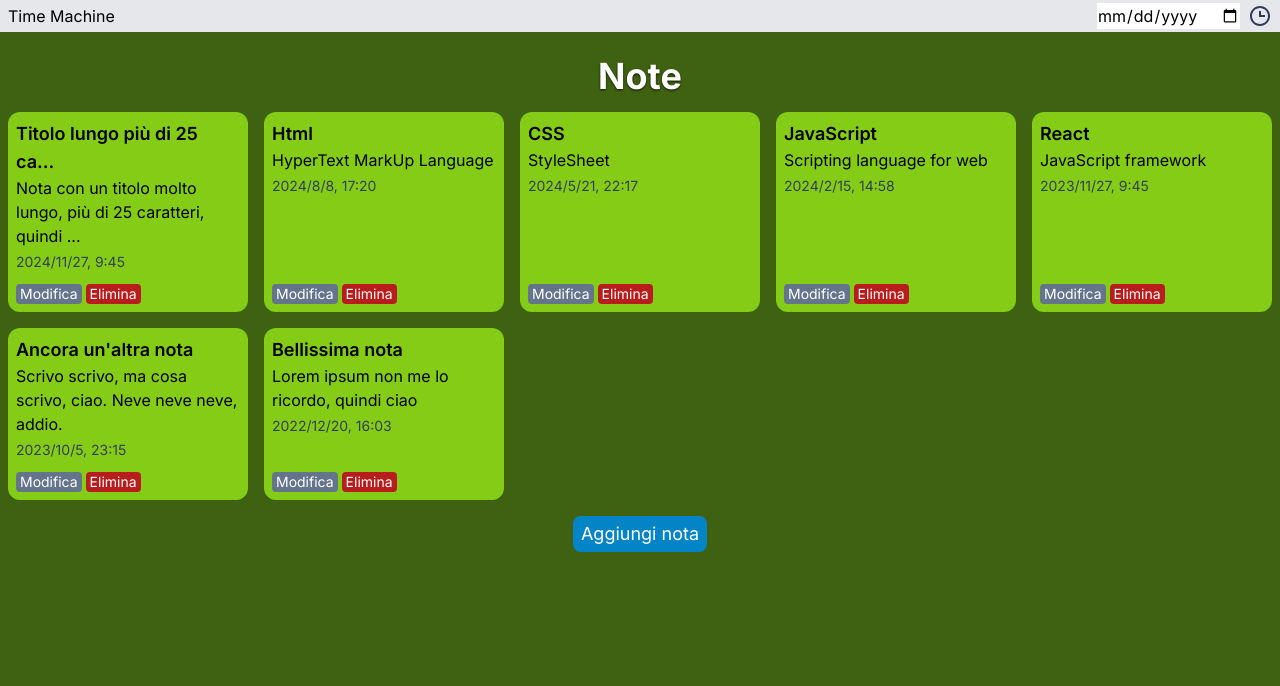
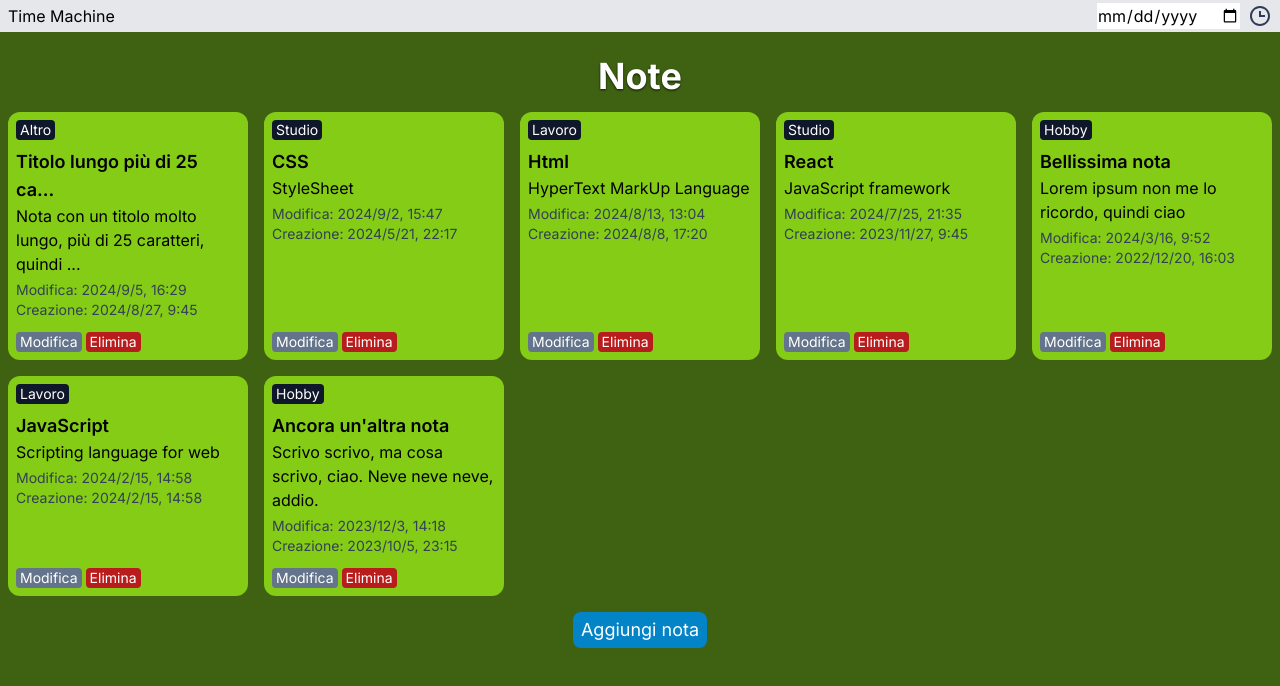
Before and after one commit to ufilme/Semplicemente-Etereo-Luminoso-Fulgido-Immutabile-Eternamente, a Next.js app in the folder src/: page /note in a window 1280 px wide. Shown: the top 686 px of the page. Built offline with nearby package versions, Linux system fonts and the light colour scheme.

Commit message:
add: notes creation date and category

```diff
--- a/src/app/components/NoteItem.tsx
+++ b/src/app/components/NoteItem.tsx
@@ -1,28 +1,36 @@
 import Link from "next/link";
-import note from "@/app/note/notes";
+import { notes } from "@/app/note/notes";
 
-export default function NoteItem(props: { nota:  {
+export default function NoteItem(props: { note:  {
                                             id: string,
                                             title: string
                                             body: string
-                                            date: Date
+                                            category: string
+                                            date_edit: Date
+                                            date_create: Date
                                           }}) {
 
-  let title = props.nota.title;
-  let body = props.nota.body;
-  let id = props.nota.id;
-  let year = props.nota.date.getFullYear();
-  let month = props.nota.date.getMonth() + 1;
-  let day = props.nota.date.getDate();
-  let hours = props.nota.date.getHours();
-  let minutes = String(props.nota.date.getMinutes()).padStart(2, "0");;
-  let editDate = year + "/" + month + "/" + day + ", " + hours + ":" + minutes;
+  let title = props.note.title;
+  let body = props.note.body;
+  let id = props.note.id;
+
+  function formatDate (date: Date) {
+    let year = date.getFullYear();
+    let month = date.getMonth() + 1;
+    let day = date.getDate();
+    let hours = date.getHours();
+    let minutes = String(date.getMinutes()).padStart(2, "0");;
+    let formattedDate = year + "/" + month + "/" + day + ", " + hours + ":" + minutes;
+    return formattedDate;
+  }
 
   return (
     <div className="notes-item relative rounded-xl bg-lime-500 p-2">
+      <h5 className="text-sm text-white rounded px-1 bg-slate-900 w-fit mb-2">{props.note.category}</h5>
       <h4 className="text-lg font-semibold">{title.length > 25 ? title.substring(0, 25) + "..." : title}</h4>
       <p className="text-base">{body.length > 60 ? body.substring(0, 60) + "..." : body}</p>
-      <p className="text-sm mt-1 mb-8 text-slate-700">{editDate}</p>
+      <p className="text-sm mt-1 text-slate-700">{"Modifica: " + formatDate(props.note.date_edit)}</p>
+      <p className="text-sm mb-8 text-slate-700">{"Creazione: " + formatDate(props.note.date_create)}</p>
       <div className="absolute bottom-0 flex gap-1">
         <Link href={"/note/" + id} className="text-sm text-white mb-2 rounded px-1 bg-slate-500 hover:bg-slate-700" >Modifica</Link>
         <button onClick={() => null} className="text-sm text-white mb-2 rounded px-1 bg-red-700 hover:bg-red-900" >Elimina</button>
--- a/src/app/note/[editId]/page.tsx
+++ b/src/app/note/[editId]/page.tsx
@@ -3,36 +3,41 @@
 import { useState, useRef } from "react";
 import Link from "next/link";
 
-import note from "@/app/note/notes"
+import { notes, categories } from "@/app/note/notes"
 
 export default function ModificaNote({ params }: { params: { editId: string } }) {
-  let nota:  {
+  let note:  {
     id: string,
     title: string
     body: string
-    date: Date
+    category: string
+    date_edit: Date
+    date_create: Date
   } | null;
 
-  nota = null;
-  for (let i in note) {
-    if (note[i].id == params.editId) {
-      nota = note[i];
+  note = null;
+  for (let i in notes) {
+    if (notes[i].id == params.editId) {
+      note = notes[i];
     }
   }
 
   let b = "Non ci sono note con id " + params.editId;
   let t = "Nota non trovata";
-  if (nota != null) {
-    t = nota.title;
-    b = nota.body;
+  let c = "null";
+  if (note != null) {
+    t = note.title;
+    b = note.body;
+    c = note.category;
   }
 
   const [title, setTitle] = useState(t);
   const titleRef = useRef<HTMLInputElement>(null);
   const [body, setBody] = useState(b);
   const bodyRef = useRef<HTMLTextAreaElement>(null);
+  const [category, setCategory] = useState(c);
 
-  let edit_nota = {id: params.editId, title: title, body: body, date: new Date()};
+  let edit_note = {id: params.editId, title: title, body: body, category: category, date_edit: new Date(), date_create: note?.date_create};
 
   function changeTitle () {
     let t = titleRef.current?.value;
@@ -46,11 +51,15 @@ export default function ModificaNote({ params }: { params: { editId: string } })
       setBody(b);
   }
 
+  function changeCategory(e: React.ChangeEvent<HTMLSelectElement>) {
+    setCategory(e.target.value);
+  }
+
   const handleSubmit = (e: React.MouseEvent<HTMLAnchorElement, MouseEvent>) => {
     if (title && body){
       //let uuid = crypto.randomUUID();
-      edit_nota = {id: params.editId, title: title, body: body, date: new Date()};
-      console.log(edit_nota);
+      edit_note = {id: params.editId, title: title, body: body, category: category, date_edit: new Date(), date_create: note?.date_edit};
+      console.log(edit_note);
     }
     else {
       e.preventDefault();
@@ -64,8 +73,21 @@ export default function ModificaNote({ params }: { params: { editId: string } })
       <form className="h-full mt-8 w-3/5 note-edit flex flex-col rounded-xl bg-lime-500 p-2">
         <input type="text" onChange={changeTitle} ref={titleRef} className="text-lg font-semibold placeholder-black bg-lime-500" value={title}/>
         <textarea onChange={changeBody} ref={bodyRef} className="h-full text-base placeholder-black bg-lime-500" value={body}></textarea>
+        <label htmlFor="category">Categoria:</label>
+        <select
+          id="category"
+          value={category}
+          onChange={changeCategory}
+          className="mt-1 bg-white p-2 rounded-md"
+        >
+          {categories.map((cat) => (
+            <option key={cat.name} value={cat.name}>
+              {cat.name}
+            </option>
+          ))}
+        </select>
       </form>
 
-      <Link href={{ pathname: "/note", query: {new_edit_nota: JSON.stringify(edit_nota)} }} onClick={handleSubmit} className="mt-2 mb-12 rounded-lg text-white bg-sky-600 hover:bg-sky-900 p-1">Salva</Link>
+      <Link href={{ pathname: "/note", query: {new_edit_nota: JSON.stringify(edit_note)} }} onClick={handleSubmit} className="mt-2 mb-12 rounded-lg text-white bg-sky-600 hover:bg-sky-900 p-1">Salva</Link>
     </div>
 }
--- a/src/app/note/new/page.tsx
+++ b/src/app/note/new/page.tsx
@@ -2,15 +2,17 @@
 
 import { useState, useRef } from "react";
 import Link from "next/link";
+import { categories } from "@/app/note/notes"
 
 export default function CreaNote() {
   const [title, setTitle] = useState("");
   const titleRef = useRef<HTMLInputElement>(null);
   const [body, setBody] = useState("");
   const bodyRef = useRef<HTMLTextAreaElement>(null);
+  const [category, setCategory] = useState(categories[0].name);
 
   let uuid = crypto.randomUUID();
-  let new_nota = {id: uuid, title: title, body: body, date: new Date()};
+  let new_nota = {id: uuid, title: title, body: body, date_edit: new Date(), date_create: new Date()};
 
   function changeTitle () {
     let t = titleRef.current?.value;
@@ -24,10 +26,14 @@ export default function CreaNote() {
       setBody(b);
   }
 
+  function changeCategory(e: React.ChangeEvent<HTMLSelectElement>) {
+    setCategory(e.target.value);
+  }
+
   const handleSubmit = (e: React.MouseEvent<HTMLAnchorElement, MouseEvent>) => {
     if (title && body){
       //let uuid = crypto.randomUUID();
-      new_nota = {id: uuid, title: title, body: body, date: new Date()};
+      new_nota = {id: uuid, title: title, body: body, date_edit: new Date(), date_create: new Date()};
       console.log(new_nota);
     }
     else {
@@ -42,6 +48,19 @@ export default function CreaNote() {
       <form className="h-full mt-8 w-3/5 note-edit flex flex-col rounded-xl bg-lime-500 p-2">
         <input type="text" onChange={changeTitle} ref={titleRef} placeholder="Titolo" className="text-lg font-semibold placeholder-black bg-lime-500" value={title}/>
         <textarea onChange={changeBody} ref={bodyRef} placeholder="Scrivi qualcosa..." className="h-full text-base placeholder-black bg-lime-500" value={body}></textarea>
+        <label htmlFor="category">Categoria:</label>
+        <select
+          id="category"
+          value={category}
+          onChange={changeCategory}
+          className="mt-1 bg-white p-2 rounded-md"
+        >
+          {categories.map((cat) => (
+            <option key={cat.name} value={cat.name}>
+              {cat.name}
+            </option>
+          ))}
+        </select>
       </form>
 
       <Link href={{ pathname: "/note", query: {new_edit_nota: JSON.stringify(new_nota)} }} onClick={handleSubmit} className="mt-2 mb-12 rounded-lg text-white bg-sky-600 hover:bg-sky-900 p-1">Salva</Link>
--- a/src/app/note/notes.tsx
+++ b/src/app/note/notes.tsx
@@ -1,47 +1,74 @@
 //dummy data
-const data = [
+export const notes = [
   {
     id: "0",
     title: "Html",
     body: "HyperText MarkUp Language",
-    date: new Date(2024, 7, 8, 17, 20)
+    category: "Lavoro",
+    date_edit: new Date(2024, 7, 13, 13, 4),
+    date_create: new Date(2024, 7, 8, 17, 20)
   },
   {
     id: "1",
     title: "CSS",
     body: "StyleSheet",
-    date: new Date(2024, 4, 21, 22, 17)
+    category: "Studio",
+    date_edit: new Date(2024, 8, 2, 15, 47),
+    date_create: new Date(2024, 4, 21, 22, 17)
   },
   {
     id: "2",
     title: "JavaScript",
     body: "Scripting language for web",
-    date: new Date(2024, 1, 15, 14, 58)
+    category: "Lavoro",
+    date_edit: new Date(2024, 1, 15, 14, 58),
+    date_create: new Date(2024, 1, 15, 14, 58)
   },
   {
     id: "3",
     title: "React",
     body: "JavaScript framework",
-    date: new Date(2023, 10, 27, 9, 45)
+    category: "Studio",
+    date_edit: new Date(2024, 6, 25, 21, 35),
+    date_create: new Date(2023, 10, 27, 9, 45)
   },
   {
     id: "4",
     title: "Titolo lungo più di 25 caratteri",
     body: "Nota con un titolo molto lungo, più di 25 caratteri, quindi viene tagliato nell'anteprima. Nota con un titolo molto lungo, più di 25 caratteri, quindi viene tagliato nell'anteprima. Nota con un titolo molto lungo, più di 25 caratteri, quindi viene tagliato nell'anteprima. Nota con un titolo molto lungo, più di 25 caratteri, quindi viene tagliato nell'anteprima. Nota con un titolo molto lungo, più di 25 caratteri, quindi viene tagliato nell'anteprima.",
-    date: new Date(2024, 10, 27, 9, 45)
+    category: "Altro",
+    date_edit: new Date(2024, 8, 5, 16, 29),
+    date_create: new Date(2024, 7, 27, 9, 45)
   },
   {
     id: "5",
     title: "Bellissima nota",
     body: "Lorem ipsum non me lo ricordo, quindi ciao",
-    date: new Date(2022, 11, 20, 16, 3)
+    category: "Hobby",
+    date_edit: new Date(2024, 2, 16, 9, 52),
+    date_create: new Date(2022, 11, 20, 16, 3)
   },
   {
     id: "6",
     title: "Ancora un'altra nota",
     body: "Scrivo scrivo, ma cosa scrivo, ciao. Neve neve neve, addio.",
-    date: new Date(2023, 9, 5, 23, 15)
+    category: "Hobby",
+    date_edit: new Date(2023, 11, 3, 14, 18),
+    date_create: new Date(2023, 9, 5, 23, 15)
   }
 ];
 
-export default data;
+export const categories = [
+  {
+    name: "Lavoro"
+  },
+  {
+    name: "Studio"
+  },
+  {
+    name: "Hobby"
+  },
+  {
+    name: "Altro"
+  }
+]
--- a/src/app/note/page.tsx
+++ b/src/app/note/page.tsx
@@ -7,7 +7,7 @@ import "../global.css";
 import { useState, useRef } from "react";
 import { useSearchParams } from "next/navigation";
 
-import note from "@/app/note/notes"
+import { notes, categories } from "@/app/note/notes"
 
 export default function Note() {
   //let note = notePlaceholder;
@@ -20,51 +20,55 @@ export default function Note() {
         id: string,
         title: string
         body: string
-        date: Date
+        category: string
+        date_edit: Date
+        date_create: Date
       }
       new_n = JSON.parse(n);
-      new_n.date = new Date();
+      new_n.date_create = new Date();
+      new_n.date_edit = new_n.date_create;
 
       let exist = false;
       let modified = false;
-      note.forEach(n => {
+      notes.forEach(n => {
         if (n.id == new_n.id) {
           exist = true;
-          if (n.title != new_n.title || n.body != new_n.body)
+          if (n.title != new_n.title || n.body != new_n.body || n.category != new_n.category)
             modified = true;
         }
       })
 
       if (exist && modified) {
-        note.forEach(n => {
+        notes.forEach(n => {
           if (n.id == new_n.id) {
             n.title = new_n.title;
             n.body = new_n.body;
-            n.date = new Date();
+            n.date_edit = new Date();
+            n.category = new_n.category;
             console.log("Nota aggiornata")
           }
         })
       }
       else if (!exist) {
         console.log("pre push");
-        console.log(note);
-        note.push(new_n);
+        console.log(notes);
+        notes.push(new_n);
         console.log("post push");
       }
 
-      console.log(note);
+      console.log(notes);
     }
     else
       console.log("Nessuna nota");
 
     //console.log(note);
-    note.sort(function(a, b) {
-      if (a.date > b.date)
+    notes.sort(function(a, b) {
+      if (a.date_edit > b.date_edit)
         return -1;
       else
         return 0;
     });
-    return note.map((nota) => <NoteItem nota={nota} key={nota.id} />);
+    return notes.map((note) => <NoteItem note={note} key={note.id} />);
   }
 
   return <div className="flex flex-col h-full bg-lime-800">
```
